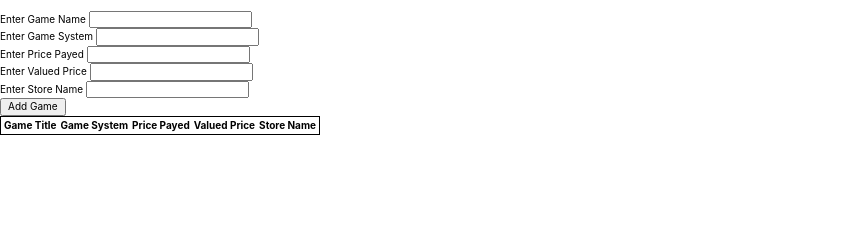
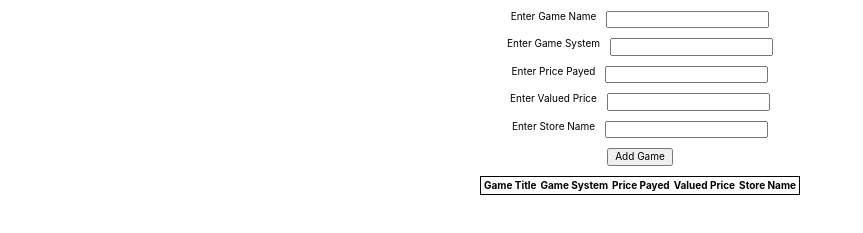
Before and after one commit to hbstudentswic/capstone-project-hbstudentswic, a website: page index.html in a window 1280 px wide. Shown: the part 39-272 px from the top of the page, without its empty margins (0-863 px from the left). Drawn offline with nearby package versions, Linux system fonts and the light colour scheme.

Commit message:
docs: :lipstick: Apply Flexbox to HTML
Applpy the Flexbox created to the HTML to style the page.

n/a

```diff
--- a/index.html
+++ b/index.html
@@ -15,31 +15,31 @@
   </head>
   <body>
     <h1>Game Collection Tracker</h1>
-    <form>
-      <div>
+    <form class="flex flex--column">
+      <div class="flex flex--justify-center">
         <label for="game-nam">Enter Game Name</label>
         <input type="text" name="gam-nam" id="game-nam" />
       </div>
-      <div>
+      <div class="flex flex--justify-center">
         <label for="game-sys">Enter Game System</label>
         <input type="text" name="gam-sys" id="game-sys" />
       </div>
-      <div>
+      <div class="flex flex--justify-center">
         <label for="price-payed">Enter Price Payed</label>
         <input type="number" name="price-payed" id="price-payed" />
       </div>
-      <div>
+      <div class="flex flex--justify-center">
         <label for="valued-price">Enter Valued Price</label>
         <input type="number" name="valued-price" id="valued-price" />
       </div>
-      <div>
+      <div class="flex flex--justify-center">
         <label for="store-name">Enter Store Name</label>
         <input type="text" name="store-name" id="store-name" />
       </div>
-      <div>
+      <div class="flex flex--justify-center">
         <button type="submit">Add Game</button>
       </div>
-      <div>
+      <div class="flex flex--justify-center">
         <table>
           <tr>
             <th>Game Title</th>
```
